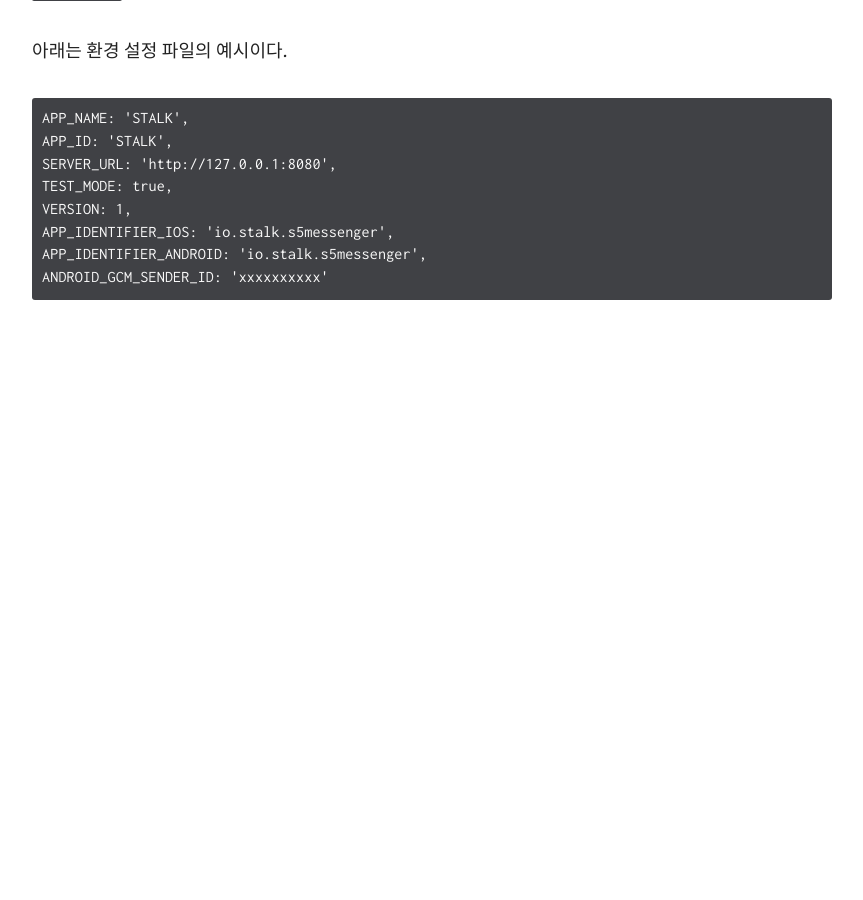
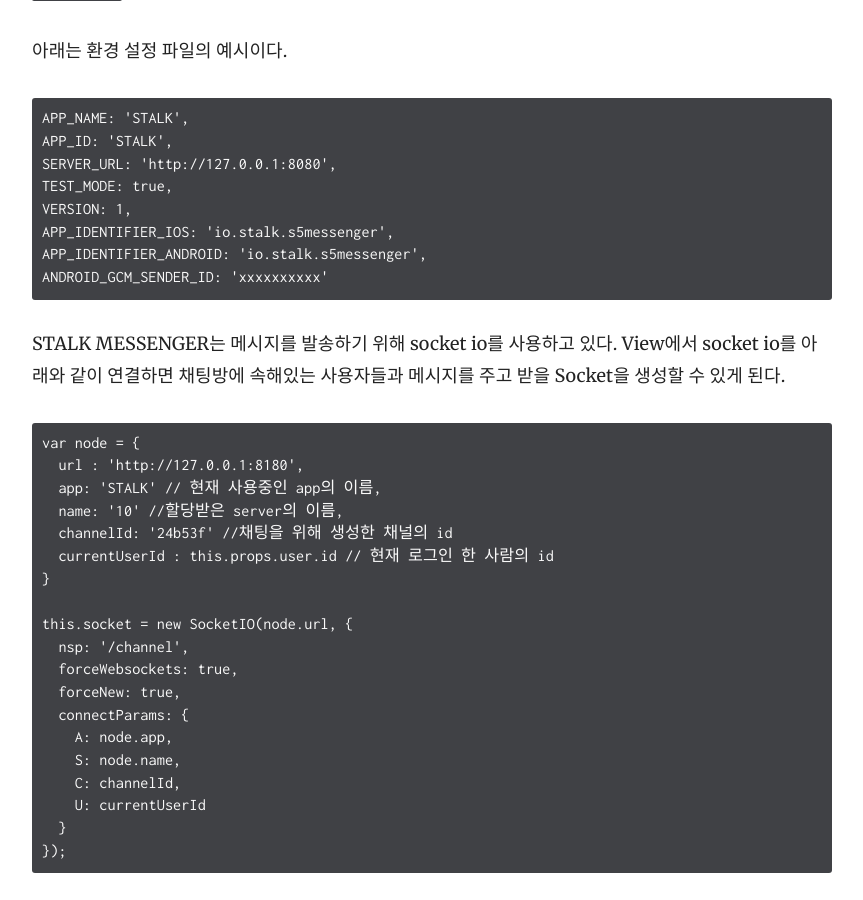
Before and after one commit to S5Platform/s5Platform.github.io, a Jekyll site: the page built from _docs/1.stalk/stalk_messenger.md, in a window 1280 px wide and 900 px high, scrolled down 1777 px. Shown: the whole window, without its empty margins (358-1221 px from the left). Built offline with Jekyll 4.4.1, drawn with Linux system fonts in a browser that asks for light colours; before the commit the page ends 2125 px from its top, so only the background shows below that.

Commit message:
Update doc

````diff
--- a/_docs/1.stalk/stalk_messenger.md
+++ b/_docs/1.stalk/stalk_messenger.md
@@ -55,3 +55,27 @@
 APP_IDENTIFIER_ANDROID: 'io.stalk.s5messenger',
 ANDROID_GCM_SENDER_ID: 'xxxxxxxxxx'
 ```
+
+STALK MESSENGER는 메시지를 발송하기 위해 socket io를 사용하고 있다. View에서 socket io를 아래와 같이 연결하면 채팅방에 속해있는 사용자들과 메시지를 주고 받을 Socket을 생성할 수 있게 된다.
+
+```
+var node = {
+  url : 'http://127.0.0.1:8180',
+  app: 'STALK' // 현재 사용중인 app의 이름,
+  name: '10' //할당받은 server의 이름,
+  channelId: '24b53f' //채팅을 위해 생성한 채널의 id
+  currentUserId : this.props.user.id // 현재 로그인 한 사람의 id
+}
+
+this.socket = new SocketIO(node.url, {
+  nsp: '/channel',
+  forceWebsockets: true,
+  forceNew: true,
+  connectParams: {
+    A: node.app,
+    S: node.name,
+    C: channelId,
+    U: currentUserId
+  }
+});
+```
````
Also changed, not shown: _docs/4.etc/messaging.md (+6 -7 lines).
